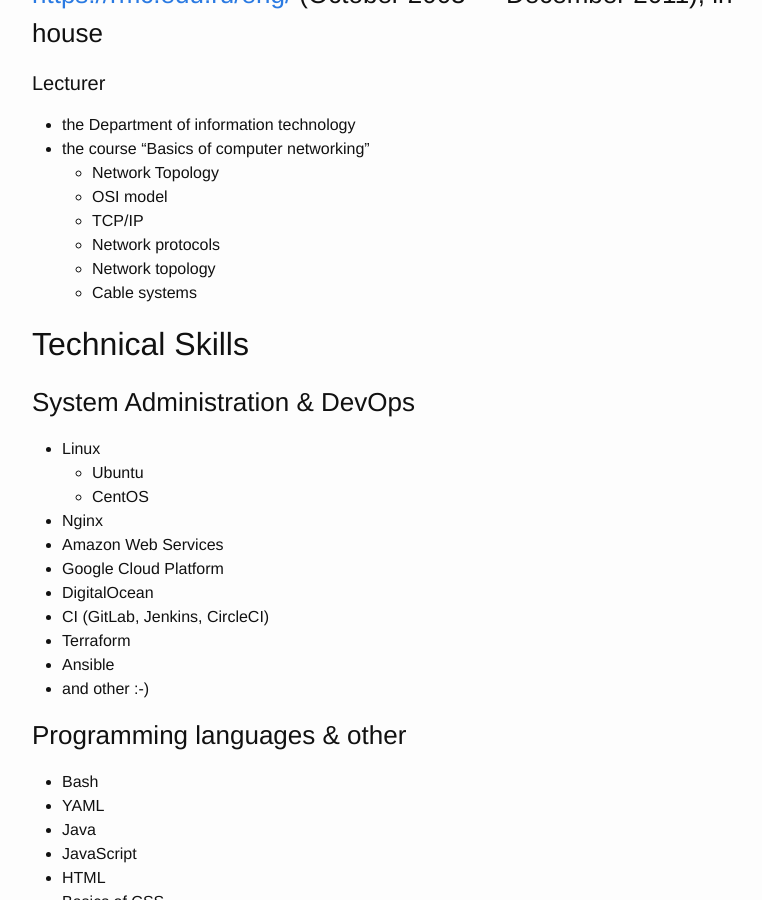
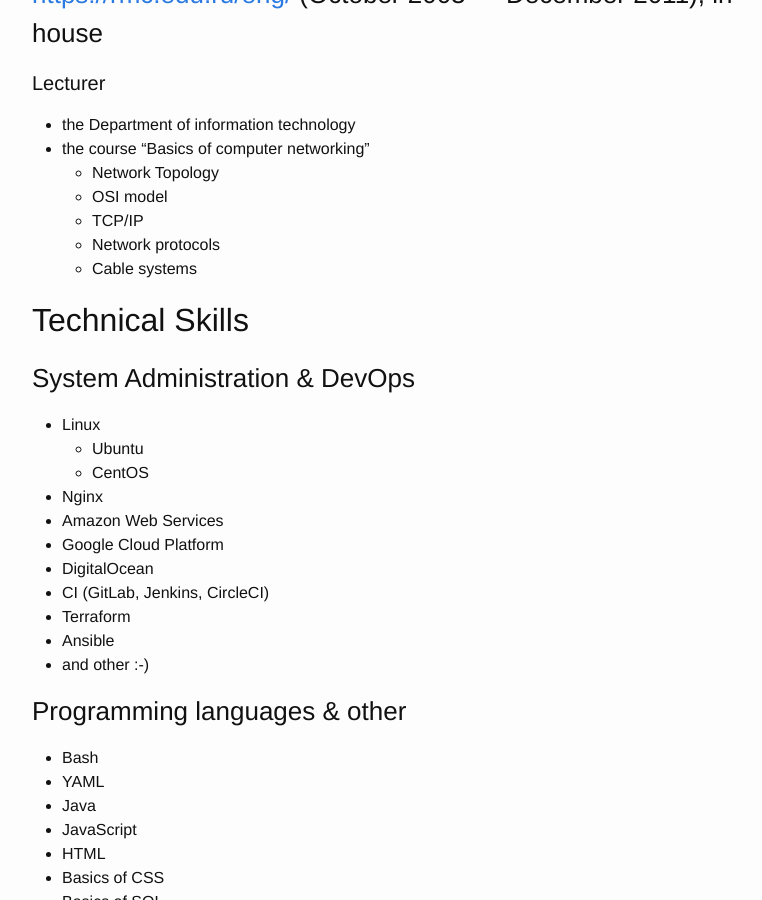
Before and after one commit to demshin/demsh.in, a Jekyll site: the page built from about.md, in a window 1280 px wide and 900 px high, scrolled down 1800 px. Shown: the whole window, without its empty margins (238-1000 px from the left). Built offline with Jekyll 4.4.1, drawn with Linux system fonts in a browser that asks for light colours.

Commit message:
remove repeated

```diff
--- a/about.md
+++ b/about.md
@@ -78,7 +78,6 @@ web: <https://demsh.in>
   - OSI model
   - TCP/IP
   - Network protocols
-  - Network topology
   - Cable systems
 
 ## Technical Skills
```
